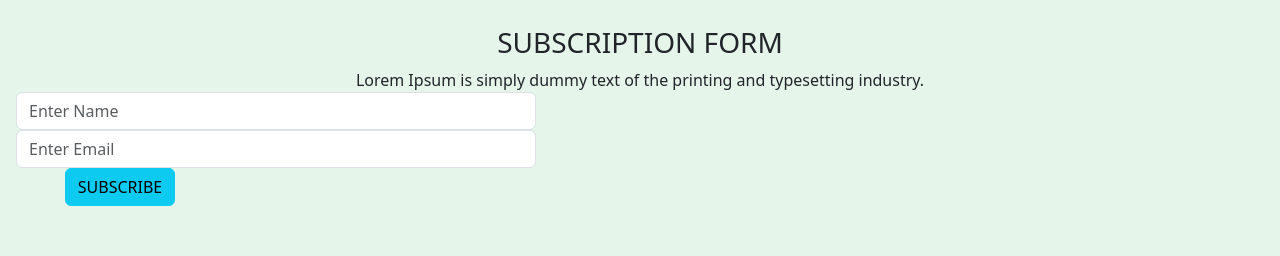
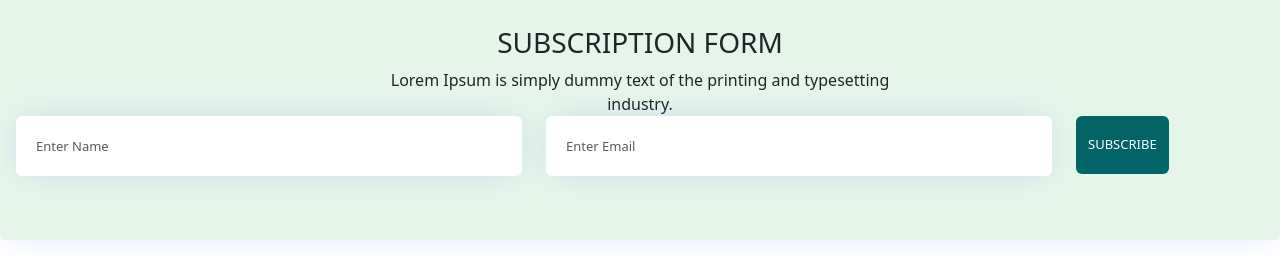
Before and after one commit to Karan-Dodeja/blog-angular, an Angular app: page / in a window 1280 px wide. Shown: the part 678-934 px from the top of the page. Built offline with nearby package versions, Linux system fonts and the light colour scheme.

Commit message:
Subsctription inputs Design

```diff
--- a/src/app/subscription-form/subscription-form.component.css
+++ b/src/app/subscription-form/subscription-form.component.css
@@ -1,5 +1,27 @@
 .card {
-    background-color: var(--secondary-color);
-    border: none;
-    box-shadow: 0px 0px 33px -10px rgba(74, 114, 254, 0.3);
+  background-color: var(--secondary-color);
+  border: none;
+  box-shadow: 0px 0px 33px -10px rgba(74, 114, 254, 0.3);
 }
+
+input[type="text"],
+input[type="email"] {
+  height: 60px;
+  padding-left: 20px;
+  font-size: 13px;
+  width: 100%;
+  border: none;
+  box-shadow: 0px 0px 33px -10px rgba(74, 114, 254, 0.3);
+}
+
+.btn-sub {
+  color: white;
+  height: 58px;
+  border: none;
+  font-size: 13px;
+  background-color: var(--primary-color);
+}
+
+.subs-text {
+  width: 500px;
+}
--- a/src/app/subscription-form/subscription-form.component.html
+++ b/src/app/subscription-form/subscription-form.component.html
@@ -4,18 +4,18 @@
             <h3>SUBSCRIPTION FORM</h3>
             <p class="m-auto subs-text">Lorem Ipsum is simply dummy text of the printing and typesetting industry.</p>
 
-            <form action="" class="form-inline mb-5">
+            <form action="" class="form-inline mb-5 row">
                 <div class="form-group col-md-5">
                     <input type="text" class="form-control" placeholder="Enter Name">
                 </div>
                 <div class="form-group col-md-5">
                     <input type="email" class="form-control" placeholder="Enter Email">
                 </div>
-
-                <div class="col-md-2">
+                <div class="col-md-1">
                     <button class="btn btn-info btn-block btn-sub">SUBSCRIBE</button>
                 </div>
             </form>
+
         </div>
     </div>
 </div>
--- a/src/styles.css
+++ b/src/styles.css
@@ -6,6 +6,7 @@
 }
 
 body {
+  color: white;
   font-family: "Roboto", sans-serif;
   font-size: 12px;
   color: var(--body-text-color);
```
